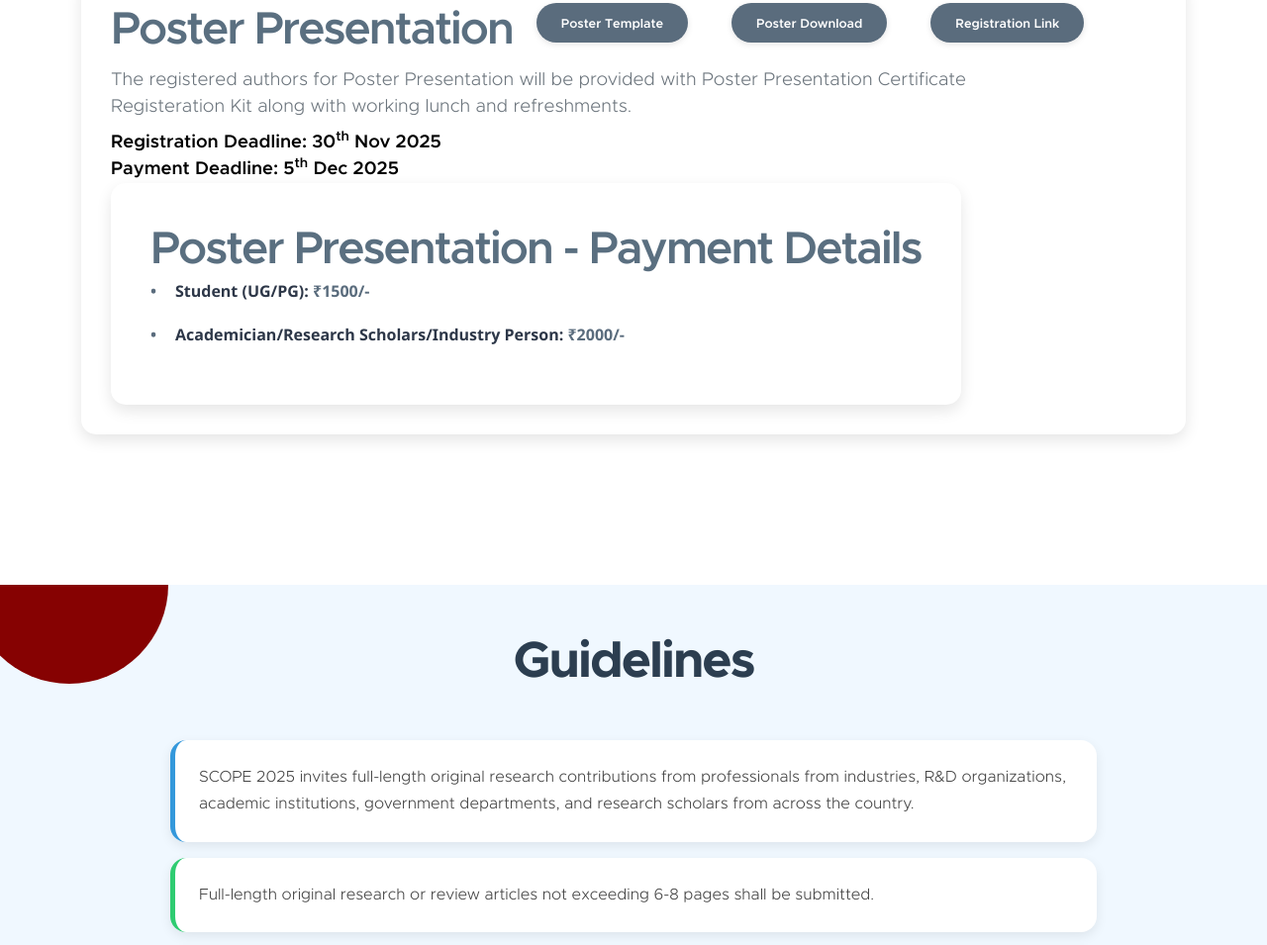
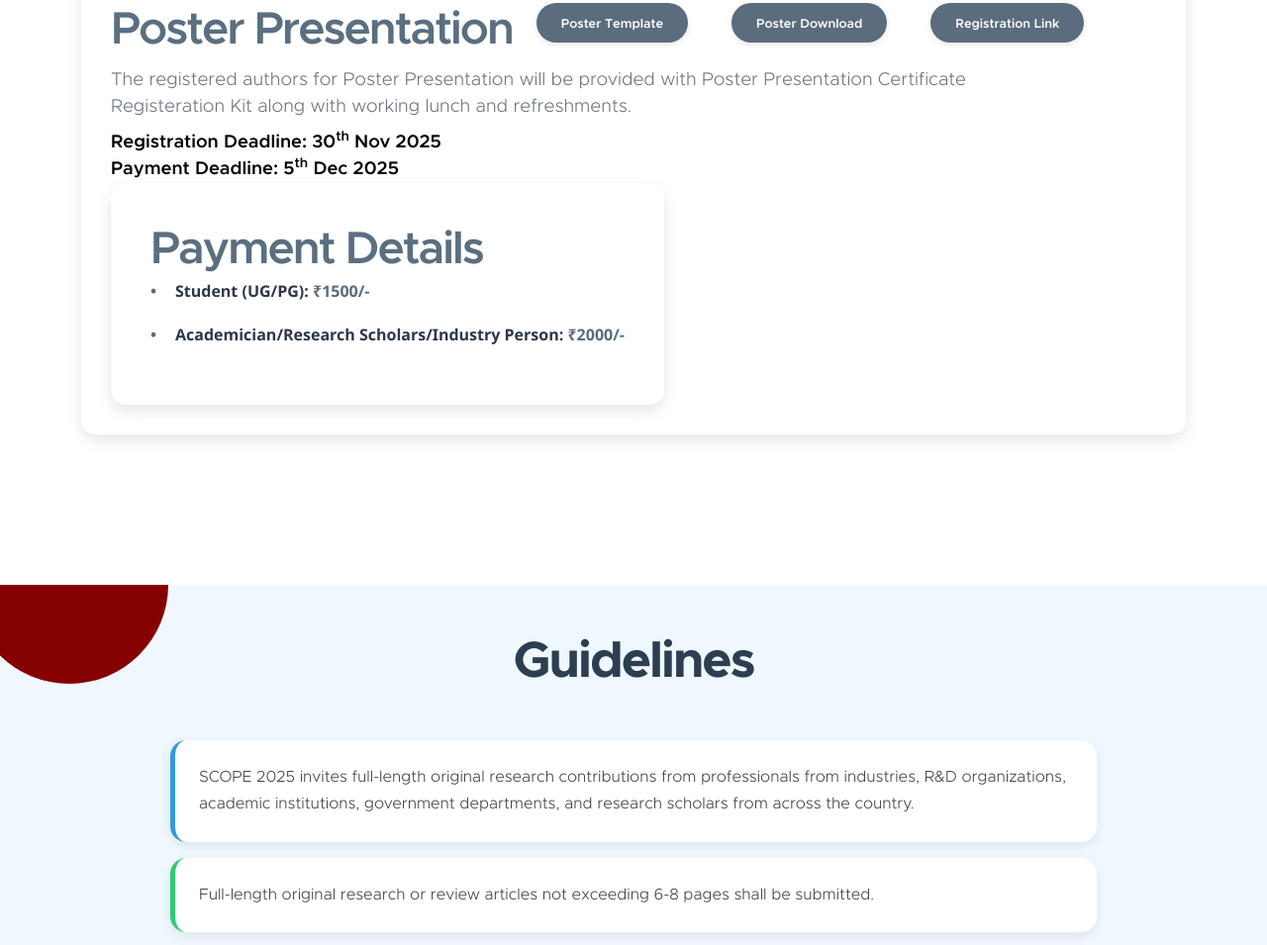
Before and after one commit to rajkumar12077/ieeen, a plain HTML site: page index.html in a window 1280 px wide. Shown: the part 5018-5973 px from the top of the page at 99% size. Drawn offline with nearby package versions, Linux system fonts and the light colour scheme; some packages are replaced by stand-ins of ours; a script that the page names is missing.

Commit message:
Update index.html

```diff
--- a/index.html
+++ b/index.html
@@ -1336,7 +1336,7 @@
                             <div class="payment-details-block"
                             style="background-color: #ffffff; padding: 40px; border-radius: 15px; box-shadow: 0 6px 15px rgba(0, 0, 0, 0.1);">
 
-                            <h2 class="mb-2 mb-lg-0">Poster Presentation - Payment Details</h2>
+                            <h2 class="mb-2 mb-lg-0" style:"font-weight:200">Payment Details</h2>
                             </h2>
 
 
```
